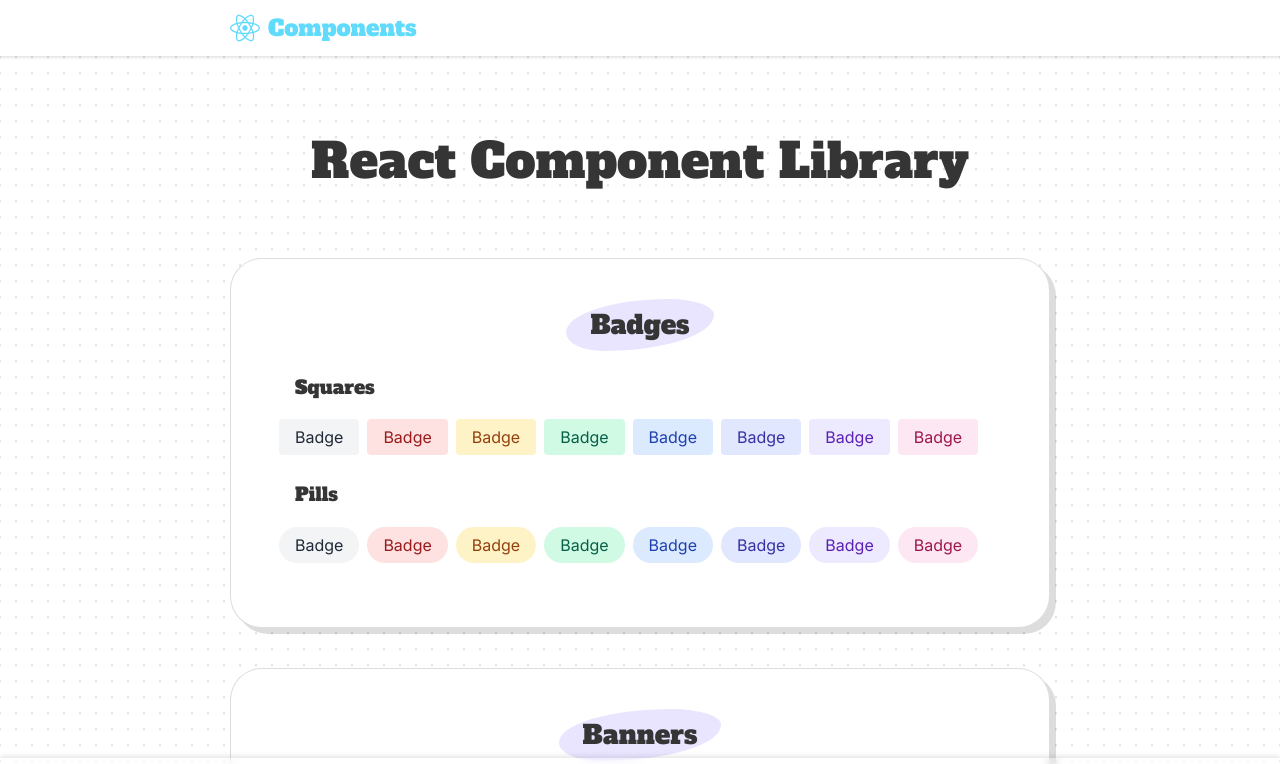
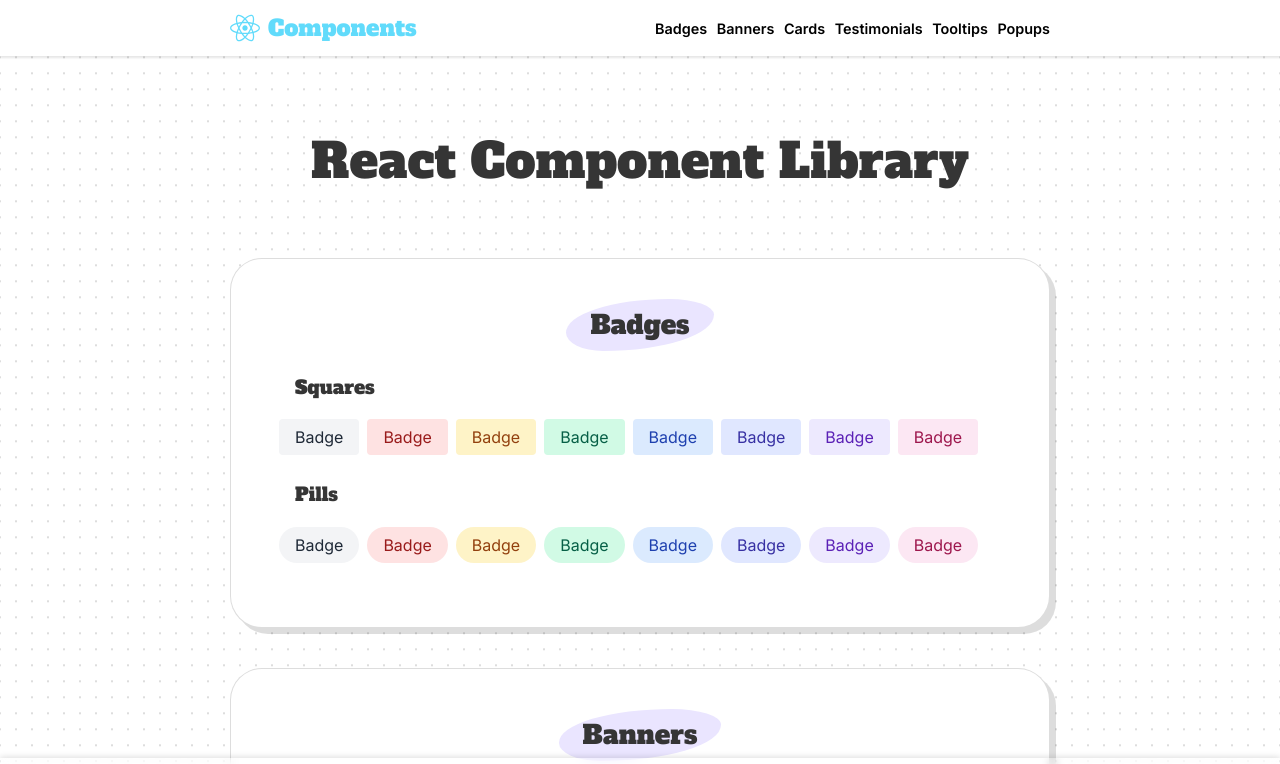
Before and after one commit to nxzav/react-component-library, a React (Vite) app: page / in a window 1280 px wide. Shown: the top 764 px of the page. Built offline with nearby package versions, Linux system fonts and the light colour scheme.

Commit message:
Fix navbar and mobile menu animation

```diff
--- a/src/App.css
+++ b/src/App.css
@@ -133,11 +133,10 @@ footer a {
   .navbar-backdrop {
     position: fixed;
     top: 0;
-    left: 0;
+    left: 100%;
     height: 100%;
     width: 100%;
-    translate: 100% 0;
-    transition: translate 200ms;
+    transition: all 0.2s;
   }
   .navbar {
     position: absolute;
@@ -156,7 +155,7 @@ footer a {
     z-index: 4;
   }
   .navbar-backdrop.active {
-    translate: 0%;
+    left: 0;
   }
   nav a {
     font-size: 2rem;
@@ -189,7 +188,7 @@ footer a {
     display: flex;
   }
   .navbar-backdrop {
-    display: none;
+    display: flex;
   }
 }
 
```
